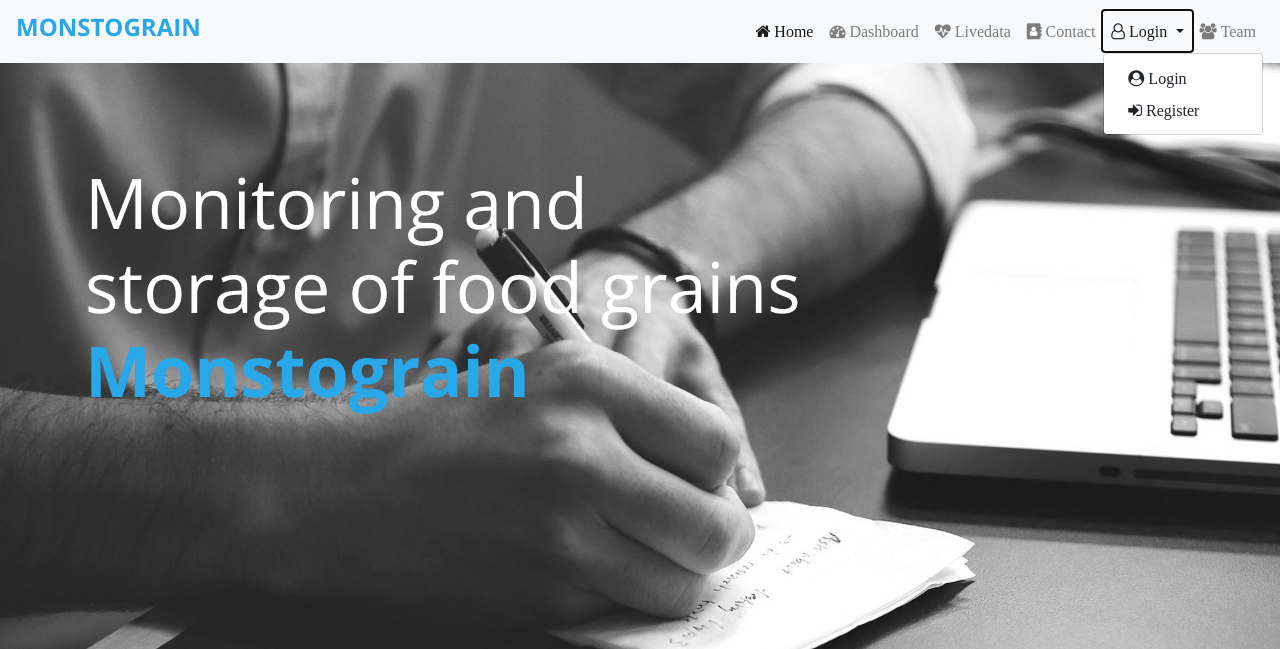
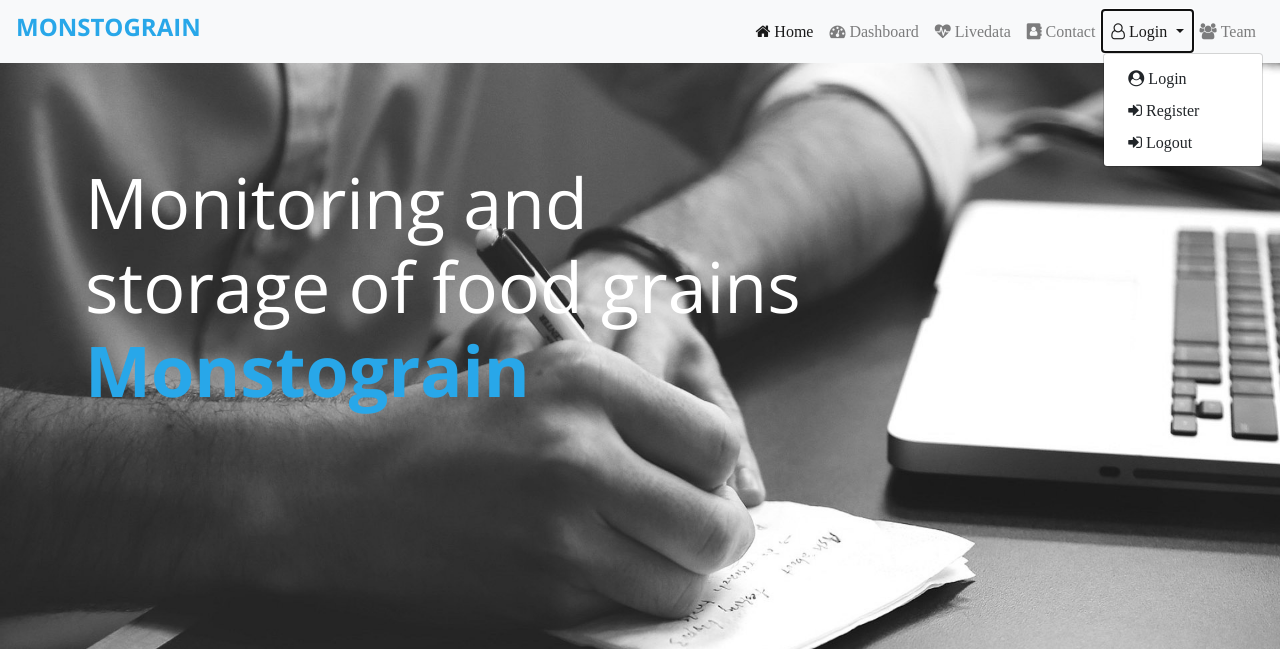
Before and after one commit to Monstograin/monstowebsite, a Django app: page / in a window 1280 px wide, after a click on "Login". Shown: the top 649 px of the page. Run offline with Django 3.2, Linux system fonts and the light colour scheme; some libraries are stand-ins or nearby versions.

Commit message:
assumed last

```diff
--- a/home/templates/home/home.html
+++ b/home/templates/home/home.html
@@ -571,21 +571,22 @@ ul{
 					<div class="navbar-nav ml-auto">
 						<a href="#" class="nav-item nav-link active"><i class="fa fa-home"> Home</i></a>
 
-						<a href="#" class="nav-item nav-link "><i class="fa fa-dashboard"> Dashboard</i></a>
-						<a href="./livedata.html" class="nav-item nav-link "><i class="fa fa-heartbeat"> Livedata</i></a>
-						<a href="#contact" class="nav-item nav-link"><i class="fa fa-address-book"> Contact</i></a>
+						<a href="/visualize" class="nav-item nav-link "><i class="fa fa-dashboard"> Dashboard</i></a>
+						<a href="/livedata" class="nav-item nav-link "><i class="fa fa-heartbeat"> Livedata</i></a>
+						<a href="/#contact" class="nav-item nav-link"><i class="fa fa-address-book"> Contact</i></a>
 						<div class="nav-item dropdown">
 							<a class="nav-item nav-link dropdown-toggle" href="#" id="navbarDropdown" role="button" data-toggle="dropdown" aria-haspopup="true" aria-expanded="false">
 							 <i class=" fa fa-user-o"> Login</i>
 							</a>
 							<div class="dropdown-menu" aria-labelledby="navbarDropdown">
-							  <a class="dropdown-item" href="#"><i class="fa fa-user-circle" > Login</i></a>
-							  <a class="dropdown-item" href="#"><i class="fa fa-sign-in"> Register</i></a>
+							  <a class="dropdown-item" href="/login"><i class="fa fa-user-circle" > Login</i></a>
+							  <a class="dropdown-item" href="/register"><i class="fa fa-sign-in"> Register</i></a>
+							  <a class="dropdown-item" href="/logout"><i class="fa fa-sign-in"> Logout</i></a>
 
 						</div>
 						</div>
 
-						<a href="#team" class="nav-item nav-link"><i class="fa fa-group"> Team</i></a>
+						<a href="/#team" class="nav-item nav-link"><i class="fa fa-group"> Team</i></a>
 
 						  </div>
 					</div>
--- a/ibmhack/settings.py
+++ b/ibmhack/settings.py
@@ -125,7 +125,7 @@ USE_TZ = True
 
 STATIC_URL = '/static/'
 
-LOGIN_REDIRECT_URL ='/visualize'
+LOGIN_REDIRECT_URL ='/#'
 
 LOGOUT_REDIRECT_URL = '/login'
 
```
Also changed, not shown: livedata/templates/livedata/livedata.html (+13 -7 lines), visualization/templates/visualization/index.html (+12 -11 lines), db.sqlite3.
